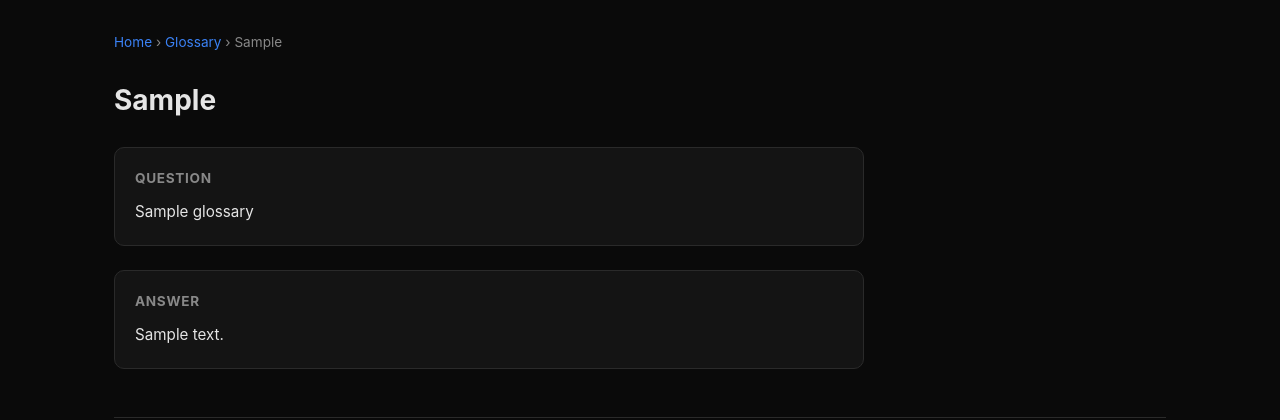
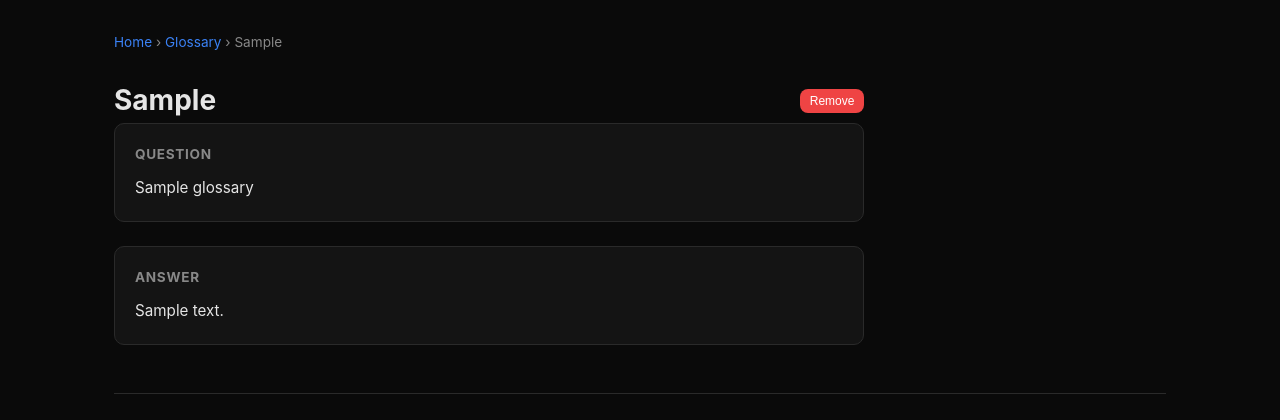
Before and after one commit to niamleeson/backend-learning, a Flask app: a page that uses templates/glossary_term.html in a window 1280 px wide. Shown: the top 420 px of the page. Run offline with Flask 3, Linux system fonts and the light colour scheme; tables that the repository leaves empty hold one stand-in row (values such as "Sample post").

Commit message:
Add remove glossary entry feature
- POST /glossary/<slug>/delete route removes entry from SQLite
- Remove button on glossary term page with confirmation dialog

Co-Authored-By: Claude Opus 4.6 (1M context) <noreply@anthropic.com>

```diff
--- a/app.py
+++ b/app.py
@@ -392,6 +392,14 @@ def glossary_term(slug):
     return render_template("glossary_term.html", entry=entry)
 
 
+@app.route("/glossary/<slug>/delete", methods=["POST"])
+def glossary_delete(slug):
+    db = get_db()
+    db.execute("DELETE FROM glossary WHERE slug = ?", (slug,))
+    db.commit()
+    return redirect("/glossary")
+
+
 if __name__ == "__main__":
     init_db()
     app.run(debug=True, port=5055)
--- a/templates/glossary_term.html
+++ b/templates/glossary_term.html
@@ -15,7 +15,12 @@
         </div>
 
         <div class="glossary-detail">
-            <h1>{{ entry.term }}</h1>
+            <div style="display:flex;align-items:center;justify-content:space-between;gap:1rem;">
+                <h1 style="margin:0;">{{ entry.term }}</h1>
+                <form method="post" action="/glossary/{{ entry.slug }}/delete" onsubmit="return confirm('Remove this glossary entry?')">
+                    <button type="submit" class="btn btn-sm" style="background:var(--red,#ef4444);border:none;color:#fff;cursor:pointer;">Remove</button>
+                </form>
+            </div>
 
             <div class="glossary-detail-section">
                 <h2>Question</h2>
```
